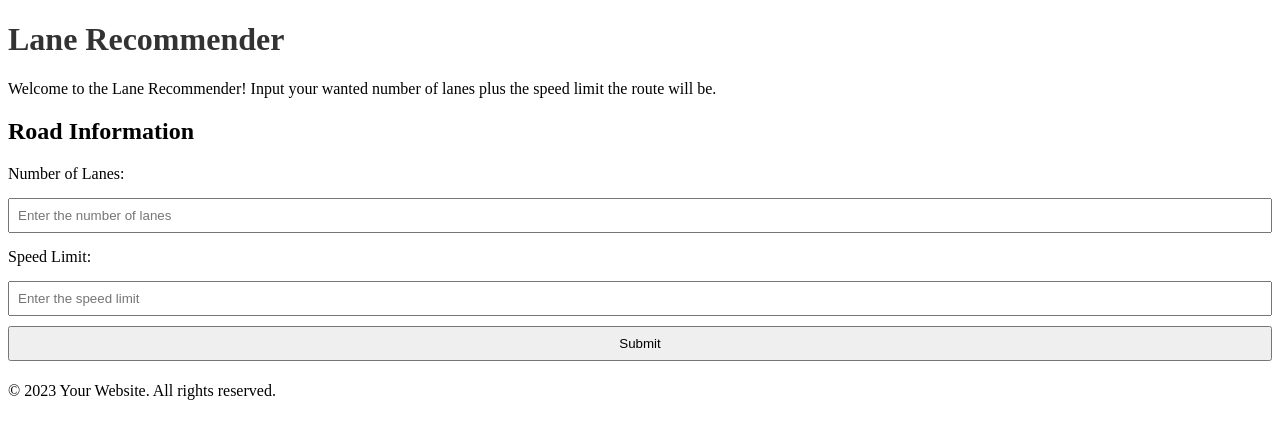
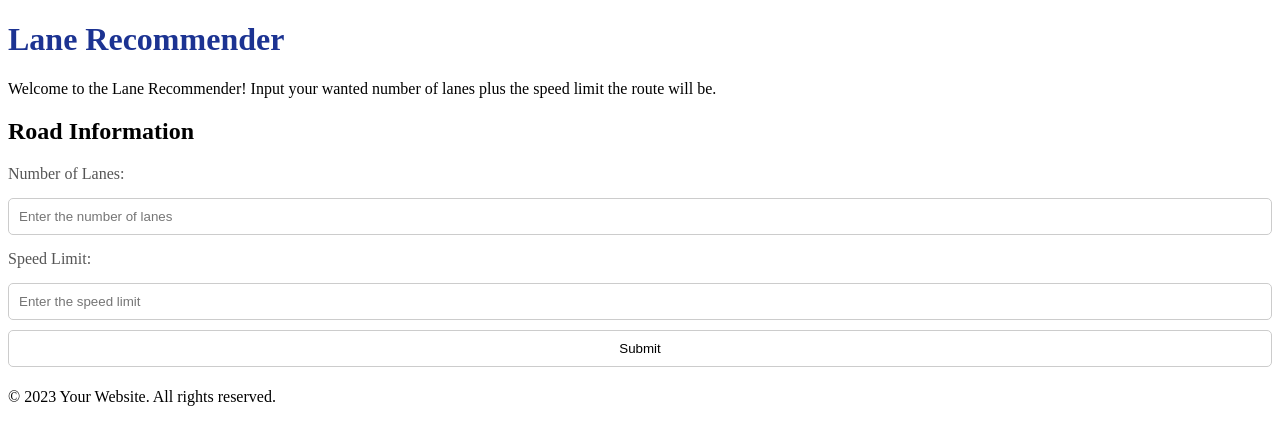
Before and after one commit to imranfaiza/Lane-Suggestion, a plain HTML site: page index.html in a window 1280 px wide. Drawn offline with Linux system fonts and the light colour scheme.

Commit message:
Update style.css

```diff
--- a/style.css
+++ b/style.css
@@ -1,24 +1,35 @@
 <style>
-        /* Add your styles here if needed */
     body {
-            font-family: Arial, sans-serif;
+        font-family: 'Arial', sans-serif;
         margin: 20px;
+        background-color: #f4f4f4;
+        color: #333;
     }
 
     h1 {
-            color: #333;
+        color: #1c3392;
     }
 
     label {
         display: block;
         margin: 10px 0;
+        color: #555;
     }
 
     input {
         width: 100%;
-            padding: 8px;
+        padding: 10px;
         margin: 5px 0;
         box-sizing: border-box;
+        border: 1px solid #ccc;
+        border-radius: 5px;
+        background-color: #fff;
+        transition: border-color 0.3s ease-in-out;
+    }
+
+    input:focus {
+        outline: none;
+        border-color: #1c3392;
     }
 
     /* Add more styles as needed */
```
Lines whose indentation alone changed are shown as unchanged.
